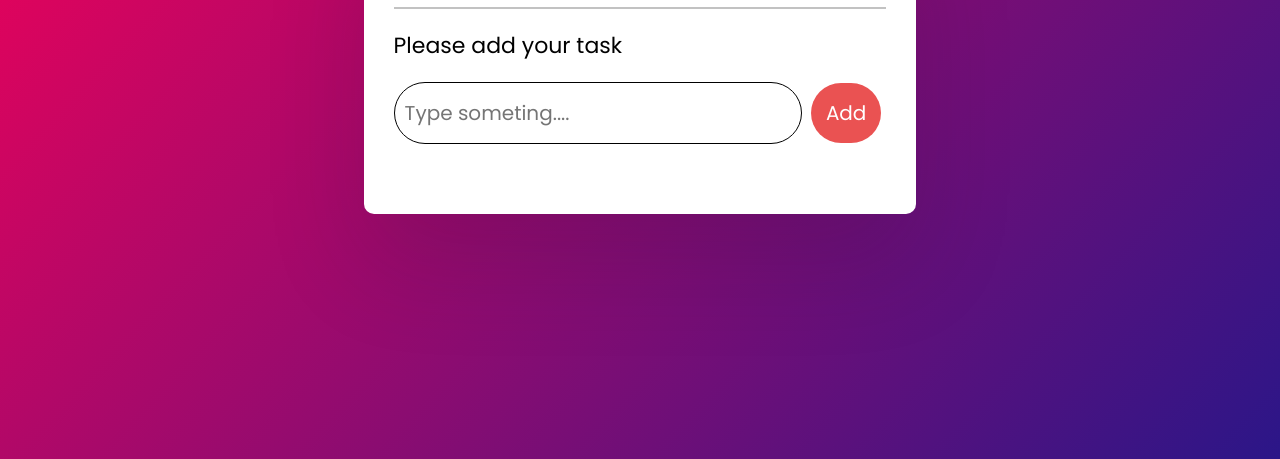
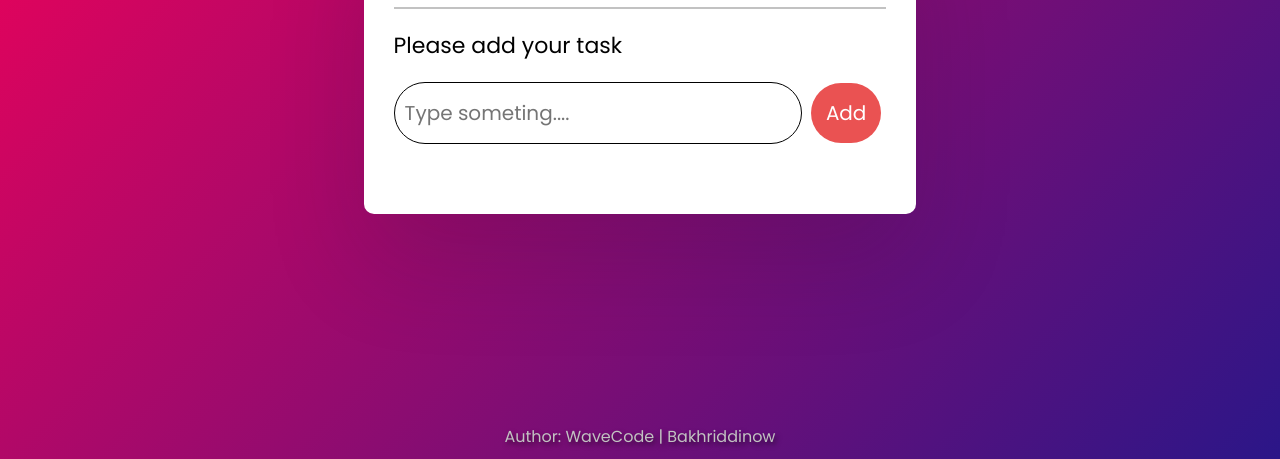
Before and after one commit to Bahkriddinov/1, a website: page index.html in a window 1280 px wide. Shown: the part 341-800 px from the top of the page. Drawn offline with nearby package versions, Linux system fonts and the light colour scheme.

```diff
--- a/index.html
+++ b/index.html
@@ -5,7 +5,7 @@
     <meta name="viewport" content="width=device-width, initial-scale=1.0">
     <link href='https://unpkg.com/boxicons@2.1.4/css/boxicons.min.css' rel='stylesheet'>
     <link rel="stylesheet" href="styles.css">
-    <title>Amzing To-Do list</title>
+    <title>Amazing To-Do list</title>
 </head>
 <body>
 
@@ -24,7 +24,9 @@
                 </form>
             </div>
         </div>
-
+        <div class="author">
+            <p>author: WaveCode | Bakhriddinow</p>
+        </div>
     </div>
 
     <script src="app.js"></script>
--- a/styles.scss
+++ b/styles.scss
@@ -85,4 +85,12 @@
             }
         }
     }
+    .author{
+        position: absolute;
+        bottom: 10px;
+        text-transform: capitalize;
+        color: #c2c2c2;
+        text-shadow: 2px 3px 5px rgba(0,0,0,0.5);
+
+    }
 }
```
Also changed, not shown: styles.css, 1 other file.
